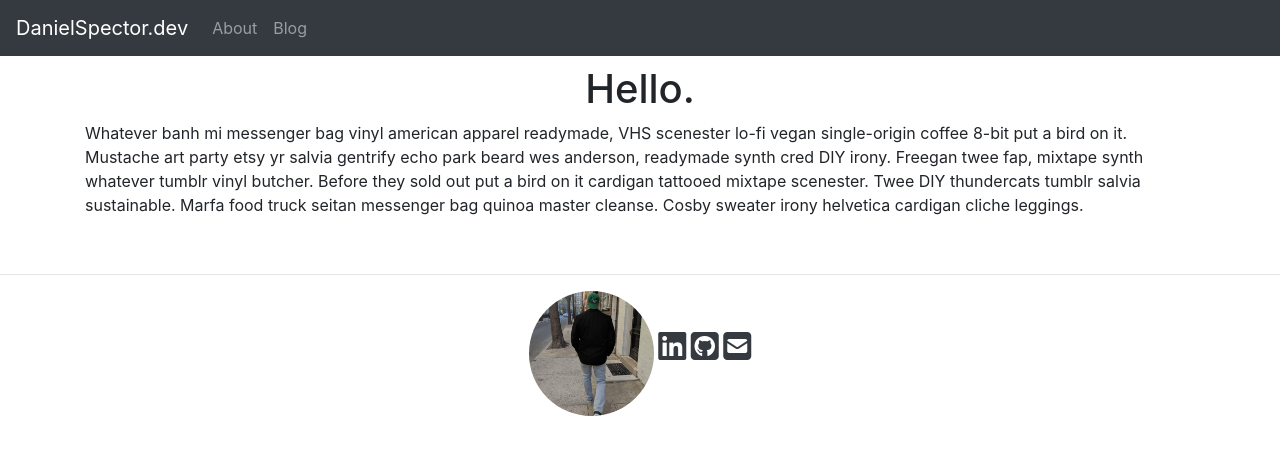
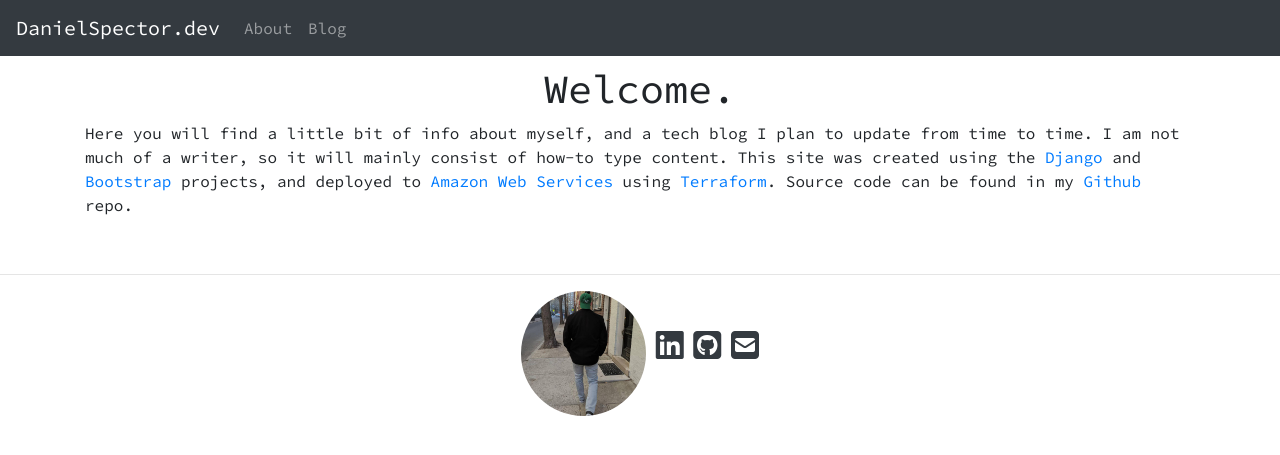
Before and after one commit to dspec12/danielspector.dev, a Django app: page / in a window 1280 px wide. Shown: the top 455 px of the page. Run offline with Django 3.2, Linux system fonts and the light colour scheme; some libraries are stand-ins or nearby versions.

Commit message:
Add homepage intro, add google fonts

```diff
--- a/static/css/base.css
+++ b/static/css/base.css
@@ -16,7 +16,6 @@
 
 footer .container.social a{
   color: #343a40;
-  display: inline-block;
 }
 
 footer .container.social a:active{
@@ -24,6 +23,10 @@
 }
 
 /* Body */
+body{
+  font-family: 'Source Code Pro', monospace;
+}
+
 .container.body h1{
   text-align: center;
 }
--- a/templates/base.html
+++ b/templates/base.html
@@ -8,6 +8,7 @@
     <link rel="shortcut icon" type="image/png" href="{% static 'imgs/favicon.ico' %}"/>
     <link rel="stylesheet" href="https://stackpath.bootstrapcdn.com/bootstrap/4.3.1/css/bootstrap.min.css" integrity="sha384-ggOyR0iXCbMQv3Xipma34MD+dH/1fQ784/j6cY/iJTQUOhcWr7x9JvoRxT2MZw1T" crossorigin="anonymous">
     <script src="https://kit.fontawesome.com/34f4ef0b04.js"></script>
+    <link href="https://fonts.googleapis.com/css?family=Source+Code+Pro&display=swap" rel="stylesheet">
     <link rel="stylesheet" href="{% static 'css/base.css' %}">
   </head>
   <body>
--- a/templates/home.html
+++ b/templates/home.html
@@ -2,9 +2,9 @@
 {% load static %}
 {% block content %}
 <div class="container body home">
-  <h1>Hello.</h1>
+  <h1>Welcome.</h1>
   <p>
-    Whatever banh mi messenger bag vinyl american apparel readymade, VHS scenester lo-fi vegan single-origin coffee 8-bit put a bird on it. Mustache art party etsy yr salvia gentrify echo park beard wes anderson, readymade synth cred DIY irony. Freegan twee fap, mixtape synth whatever tumblr vinyl butcher. Before they sold out put a bird on it cardigan tattooed mixtape scenester. Twee DIY thundercats tumblr salvia sustainable. Marfa food truck seitan messenger bag quinoa master cleanse. Cosby sweater irony helvetica cardigan cliche leggings.
+    Here you will find a little bit of info about myself, and a tech blog I plan to update from time to time. I am not much of a writer, so it will mainly consist of how-to type content. This site was created using the <a href="https://www.djangoproject.com/" target="_blank">Django</a> and <a href="https://getbootstrap.com/" target="_blank">Bootstrap</a> projects, and deployed to <a href="https://aws.amazon.com/" target="_blank">Amazon Web Services</a> using <a href="https://www.terraform.io/" target="_blank">Terraform</a>. Source code can be found in my <a href="https://github.com/dspec12" target="_blank">Github</a> repo.
   </p>
 </div>
 {% endblock content %}
```
